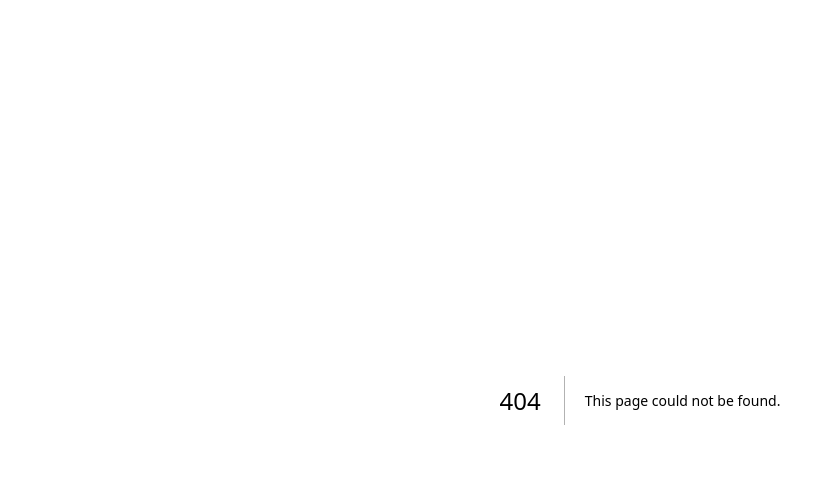
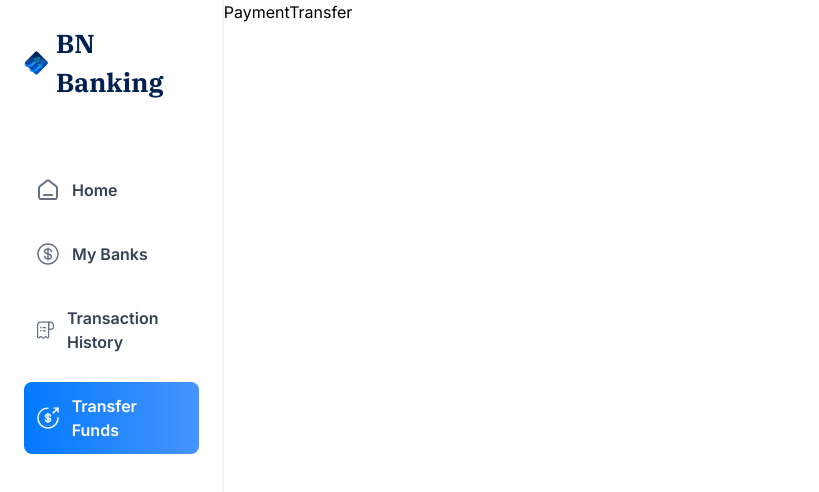
Before and after one commit to Shiriix/BN-Banking, a Next.js app: page /payment-transfer in a window 1280 px wide. Before the commit this address had no page. Shown: the top 492 px of the page, without its empty margins (0-819 px from the left). Built offline with nearby package versions, Linux system fonts and the light colour scheme.

Commit message:
added routing for pages

```diff
--- /dev/null
+++ b/app/(root)/my-banks/page.tsx
@@ -0,0 +1,7 @@
+import React from "react";
+
+const MyBanks = () => {
+  return <div>MyBanks</div>;
+};
+
+export default MyBanks;
--- /dev/null
+++ b/app/(root)/payment-transfer/page.tsx
@@ -0,0 +1,7 @@
+import React from "react";
+
+const Transfer = () => {
+  return <div>PaymentTransfer</div>;
+};
+
+export default Transfer;
--- /dev/null
+++ b/app/(root)/transaction-history/page.tsx
@@ -0,0 +1,7 @@
+import React from "react";
+
+const TransactionHistory = () => {
+  return <div>TransactionHistory</div>;
+};
+
+export default TransactionHistory;
```
